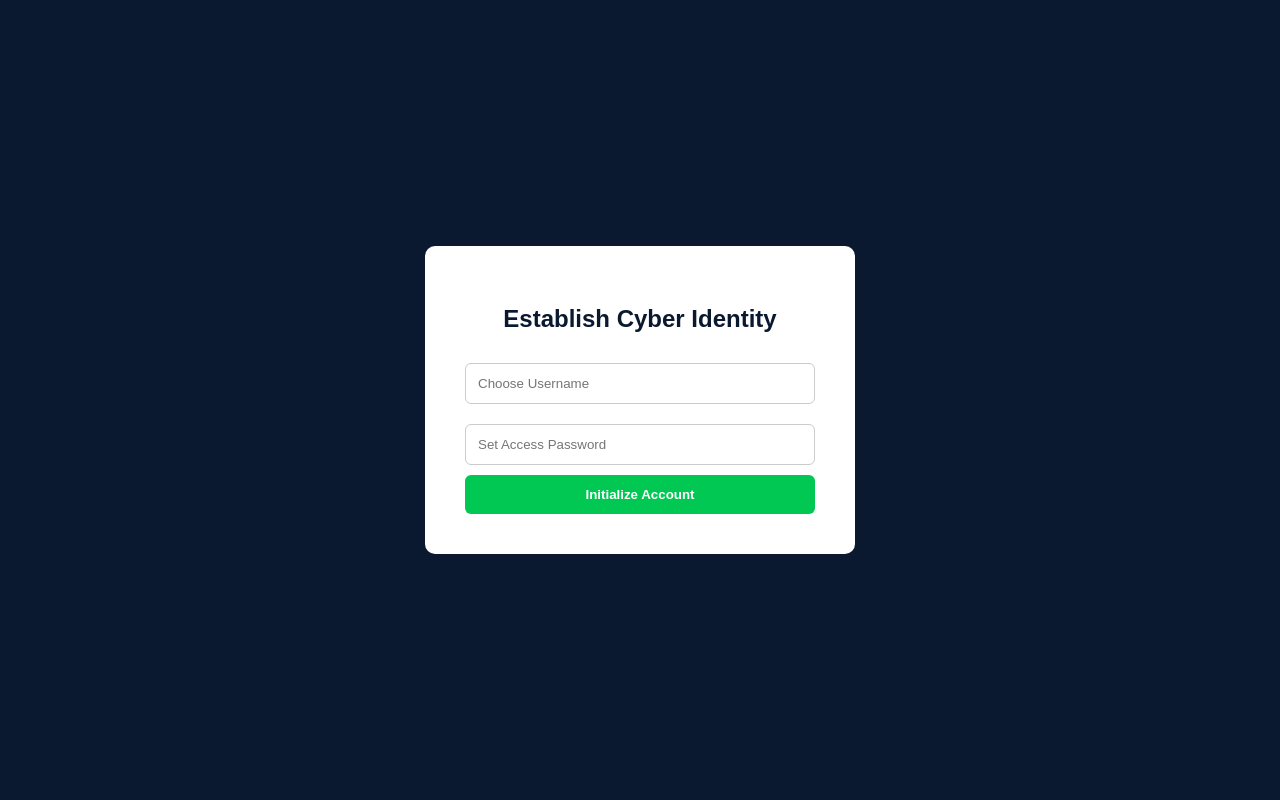
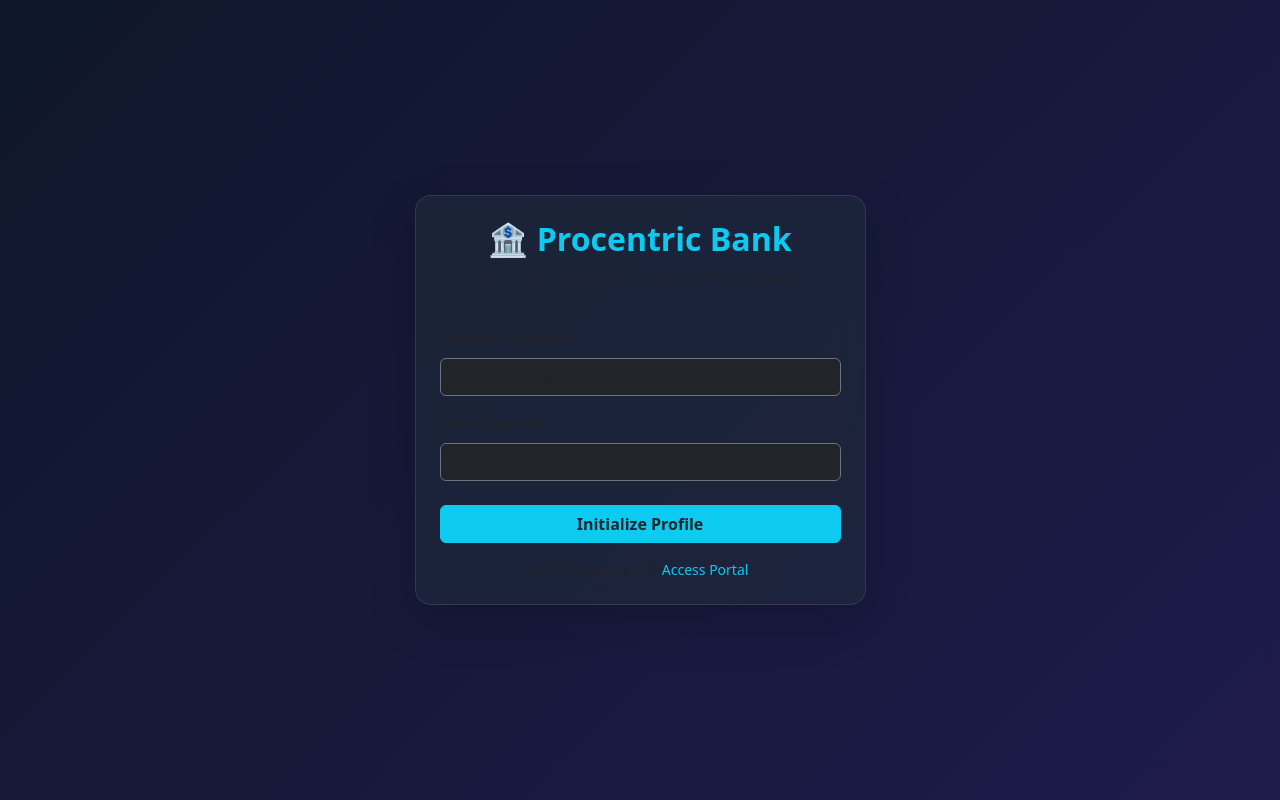
Before and after one commit to tibinjohn193-blip/procentric-cyber-bank, a Flask app: page /register in a window 1280 px wide. Run offline with Flask 3, Linux system fonts and the light colour scheme.

Commit message:
register.html

```diff
--- a/templates/register.html
+++ b/templates/register.html
@@ -2,23 +2,48 @@
 <html lang="en">
 <head>
     <meta charset="UTF-8">
-    <title>Procentric Bank - Registration</title>
+    <title>Register | Procentric Cyber Range</title>
+    <link rel="stylesheet" href="https://cdn.jsdelivr.net/npm/bootstrap@5.3.0/dist/css/bootstrap.min.css">
     <style>
-        body { font-family: Arial, sans-serif; background: #0a192f; display: flex; justify-content: center; align-items: center; height: 100vh; margin: 0; }
-        .card { background: white; padding: 40px; border-radius: 10px; text-align: center; width: 100%; max-width: 350px; }
-        h2 { color: #0a192f; margin-bottom: 20px; }
-        input { width: 100%; padding: 12px; margin: 10px 0; border: 1px solid #ccc; border-radius: 6px; box-sizing: border-box; }
-        button { width: 100%; padding: 12px; background: #00c853; color: white; border: none; border-radius: 6px; font-weight: bold; cursor: pointer; }
+        body { background: linear-gradient(135deg, #0f172a 0%, #1e1b4b 100%); min-height: 100vh; display: flex; align-items: center; color: white; }
+        .card-custom { background: rgba(30, 41, 59, 0.7); border: 1px solid rgba(255,255,255,0.1); backdrop-filter: blur(10px); border-radius: 16px; }
     </style>
 </head>
 <body>
-    <div class="card">
-        <h2>Establish Cyber Identity</h2>
-        <form action="/register" method="POST">
-            <input type="text" name="username" placeholder="Choose Username" required>
-            <input type="password" name="password" placeholder="Set Access Password" required>
-            <button type="submit">Initialize Account</button>
-        </form>
+<div class="container">
+    <div class="row justify-content-center">
+        <div class="col-md-5">
+            <div class="card p-4 card-custom shadow-lg">
+                <div class="text-center mb-4">
+                    <h2 class="fw-bold text-info">🏦 Procentric Bank</h2>
+                    <p class="text-muted small">Create your operative account to enter the range</p>
+                </div>
+
+                {% with messages = get_flashed_messages() %}
+                  {% if messages %}
+                    {% for message in messages %}
+                      <div class="alert alert-danger btn-sm py-2 small">{{ message }}</div>
+                    {% endfor %}
+                  {% endif %}
+                {% endwith %}
+
+                <form action="/register" method="POST">
+                    <div class="mb-3">
+                        <label class="form-label small text-uppercase fw-semibold tracking-wider text-muted">Choose Username</label>
+                        <input type="text" name="username" class="form-control bg-dark text-white border-secondary" placeholder="e.g. attacker1" required>
+                    </div>
+                    <div class="mb-4">
+                        <label class="form-label small text-uppercase fw-semibold tracking-wider text-muted">Set Password</label>
+                        <input type="password" name="password" class="form-control bg-dark text-white border-secondary" placeholder="••••••••" required>
+                    </div>
+                    <button type="submit" class="btn btn-info w-100 fw-bold text-dark mb-3">Initialize Profile</button>
+                </form>
+                <div class="text-center">
+                    <p class="small text-muted mb-0">Already registered? <a href="/login" class="text-info text-decoration-none">Access Portal</a></p>
+                </div>
+            </div>
+        </div>
     </div>
+</div>
 </body>
 </html>
```
